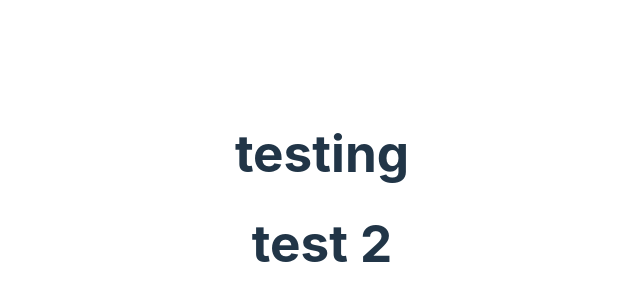
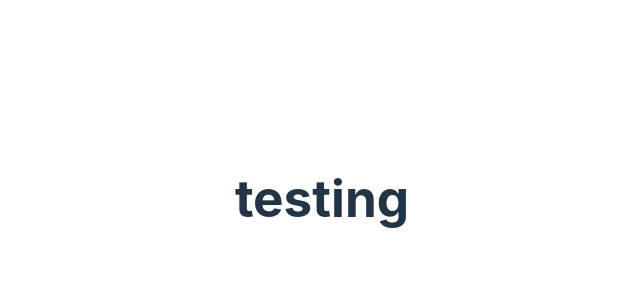
Before and after one commit to Delyc/release-versioning, a React (Vite) app: page / in a window 1280 px wide. Shown: the part 202-502 px from the top of the page, without its empty margins (318-958 px from the left). Built offline with nearby package versions, Linux system fonts and the light colour scheme.

Commit message:
feat: dashboard 2

```diff
--- a/src/App.tsx
+++ b/src/App.tsx
@@ -9,7 +9,6 @@ function App() {
   return (
     <>
       <h1>testing</h1>
-      <h1>test 2</h1>
     </>
   )
 }
```
